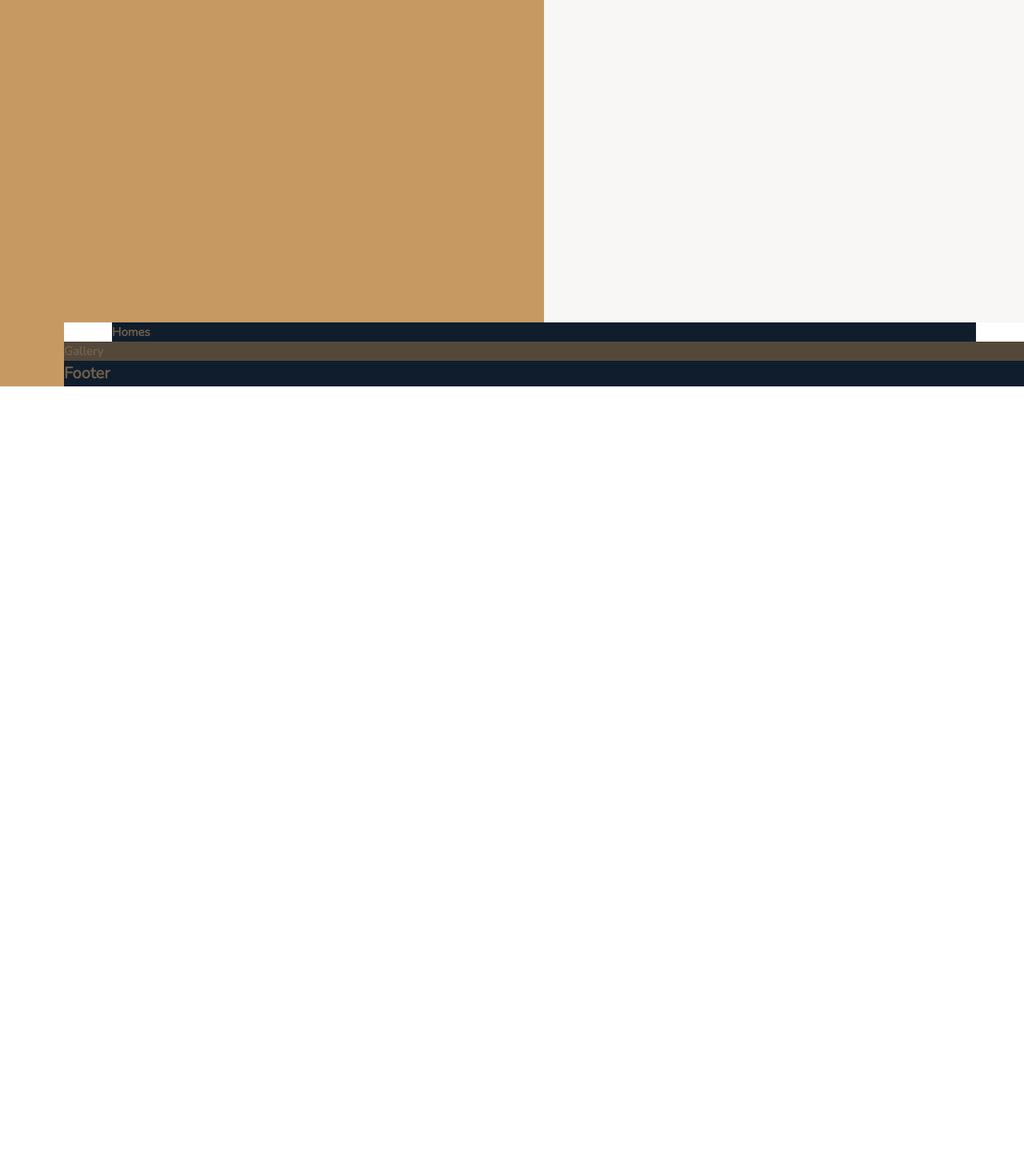
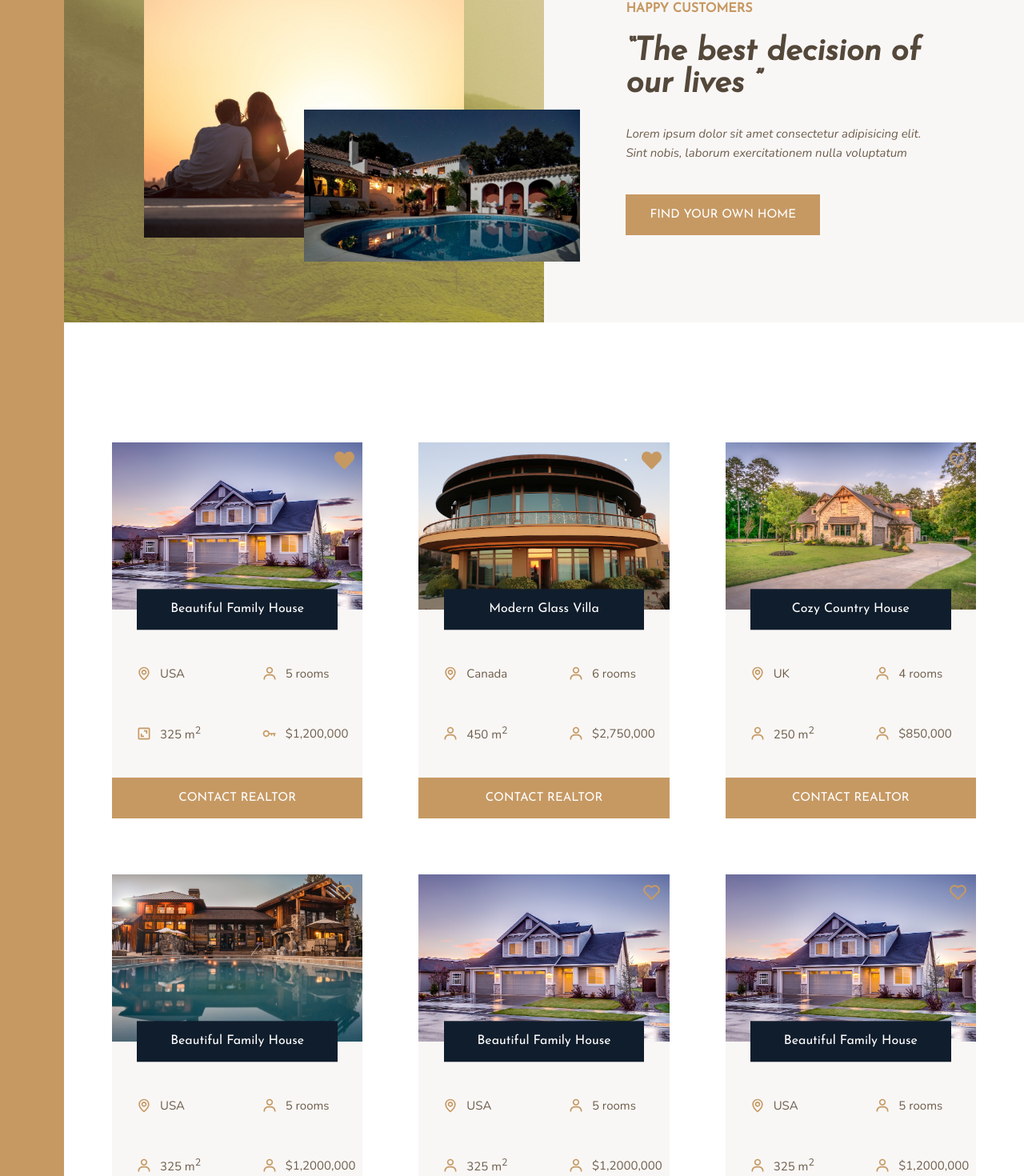
Before and after one commit to gabriel2302/Grid-Layout-React, a React (Create React App) app: page / in a window 1280 px wide. Shown: the part 1472-2942 px from the top of the page at 80% size. Before the commit the page ends 1955 px from the top, so only its background shows below. Built offline with nearby package versions, Linux system fonts and the light colour scheme.

Commit message:
Home component

```diff
--- /dev/null
+++ b/src/components/Button/index.tsx
@@ -0,0 +1,13 @@
+import React from 'react';
+
+import { Container } from './styles';
+
+const Button: React.FC = ({children}) => {
+  return (
+    <Container>
+      {children}
+    </Container>
+  );
+};
+
+export default Button;
--- /dev/null
+++ b/src/components/Button/styles.ts
@@ -0,0 +1,22 @@
+import styled from 'styled-components';
+
+import theme from '../../utils/theme';
+
+const { colors, fonts } = theme;
+
+export const Container = styled.button`
+  background-color: ${colors.primary};
+  color: #fff;
+  border: none;
+  border-radius: 0;
+  font-family: ${fonts.fontDisplay};
+  font-size: 1.5rem;
+  text-transform: uppercase;
+  padding: 1.8rem 3rem;
+  cursor: pointer;
+  transition: all .2s;
+
+  :hover {
+    background-color: ${colors.primaryDark};
+  }
+`;
--- a/src/components/Heading/styles.ts
+++ b/src/components/Heading/styles.ts
@@ -15,11 +15,15 @@ export const Container = styled.div<ContainerProps>`
   }
 
   h2 {
-    font-size: 1.7rem;
+    font-size: 4rem;
+    font-style: italic;
+    line-height: 1;
   }
 
   h3 {
-    font-size: 1.5rem;
+    font-size: 1.6rem;
+    color: ${theme.colors.primary};
+    text-transform: uppercase;
   }
 
   h4 {
--- a/src/components/Homes/index.tsx
+++ b/src/components/Homes/index.tsx
@@ -1,11 +1,179 @@
 import React from 'react';
+import { BiHeart, BiMap, BiUser, BiArea, BiKey } from 'react-icons/bi'
+import { FaHeart } from 'react-icons/fa';
 
-import { Container } from './styles';
+import { Container, Homecard, HomeInfo } from './styles';
+
+import Button from '../Button';
+
+import img1 from '../../assets/img/house-1.jpeg';
+import img2 from '../../assets/img/house-2.jpeg';
+import img3 from '../../assets/img/house-3.jpeg';
+import img4 from '../../assets/img/house-4.jpeg';
+import img5 from '../../assets/img/house-5.jpeg';
+import img6 from '../../assets/img/house-6.jpeg';
 
 const Homes: React.FC = () => {
   return (
     <Container>
-      <h1>Homes</h1>
+      <Homecard>
+        <img src={img1} alt="Casa 1"/>
+        <FaHeart />
+        <h5>Beautiful Family House</h5>
+
+        <HomeInfo style={{marginTop: '2.5rem'}}>
+          <BiMap />
+          <p>USA</p>
+        </HomeInfo>
+
+        <HomeInfo style={{marginTop: '2.5rem'}}>
+          <BiUser />
+          <p>5 rooms</p>
+        </HomeInfo>
+
+        <HomeInfo>
+          <BiArea />
+          <p>325 m<sup>2</sup></p>
+        </HomeInfo>
+
+        <HomeInfo>
+          <BiKey />
+          <p>$1,200,000</p>
+        </HomeInfo>
+        <Button>Contact realtor</Button>
+      </Homecard>
+
+      <Homecard>
+        <img src={img2} alt="Casa 2"/>
+        <FaHeart />
+        <h5>Modern Glass Villa</h5>
+        <HomeInfo style={{marginTop: '2.5rem'}}>
+          <BiMap />
+          <p>Canada</p>
+        </HomeInfo>
+
+        <HomeInfo style={{marginTop: '2.5rem'}}>
+          <BiUser />
+          <p>6 rooms</p>
+        </HomeInfo>
+
+        <HomeInfo>
+          <BiUser />
+          <p>450 m<sup>2</sup></p>
+        </HomeInfo>
+
+        <HomeInfo>
+          <BiUser />
+          <p>$2,750,000</p>
+        </HomeInfo>
+        <Button>Contact realtor</Button>
+      </Homecard>
+
+      <Homecard>
+        <img src={img3} alt="Casa 3"/>
+        <BiHeart />
+        <h5>Cozy Country House</h5>
+        <HomeInfo style={{marginTop: '2.5rem'}}>
+          <BiMap />
+          <p>UK</p>
+        </HomeInfo>
+
+        <HomeInfo style={{marginTop: '2.5rem'}}>
+          <BiUser />
+          <p>4 rooms</p>
+        </HomeInfo>
+
+        <HomeInfo>
+          <BiUser />
+          <p>250 m<sup>2</sup></p>
+        </HomeInfo>
+
+        <HomeInfo>
+          <BiUser />
+          <p>$850,000</p>
+        </HomeInfo>
+        <Button>Contact realtor</Button>
+      </Homecard>
+
+      <Homecard>
+        <img src={img4} alt="Casa 4"/>
+        <BiHeart />
+        <h5>Beautiful Family House</h5>
+        <HomeInfo style={{marginTop: '2.5rem'}}>
+          <BiMap />
+          <p>USA</p>
+        </HomeInfo>
+
+        <HomeInfo style={{marginTop: '2.5rem'}}>
+          <BiUser />
+          <p>5 rooms</p>
+        </HomeInfo>
+
+        <HomeInfo>
+          <BiUser />
+          <p>325 m<sup>2</sup></p>
+        </HomeInfo>
+
+        <HomeInfo>
+          <BiUser />
+          <p>$1,2000,000</p>
+        </HomeInfo>
+        <Button>Contact realtor</Button>
+      </Homecard>
+
+      <Homecard>
+        <img src={img1} alt="Casa 1"/>
+        <BiHeart />
+        <h5>Beautiful Family House</h5>
+        <HomeInfo style={{marginTop: '2.5rem'}}>
+          <BiMap />
+          <p>USA</p>
+        </HomeInfo>
+
+        <HomeInfo style={{marginTop: '2.5rem'}}>
+          <BiUser />
+          <p>5 rooms</p>
+        </HomeInfo>
+
+        <HomeInfo>
+          <BiUser />
+          <p>325 m<sup>2</sup></p>
+        </HomeInfo>
+
+        <HomeInfo>
+          <BiUser />
+          <p>$1,2000,000</p>
+        </HomeInfo>
+        <Button>Contact realtor</Button>
+      </Homecard>
+
+      <Homecard>
+        <img src={img1} alt="Casa 1"/>
+        <BiHeart />
+        <h5>Beautiful Family House</h5>
+
+        <HomeInfo style={{marginTop: '2.5rem'}}>
+          <BiMap/>
+          <p>USA</p>
+        </HomeInfo>
+
+        <HomeInfo style={{marginTop: '2.5rem'}}>
+          <BiUser />
+          <p>5 rooms</p>
+        </HomeInfo>
+
+        <HomeInfo>
+          <BiUser />
+          <p>325 m<sup>2</sup></p>
+        </HomeInfo>
+
+        <HomeInfo>
+          <BiUser />
+          <p>$1,2000,000</p>
+        </HomeInfo>
+        <Button>Contact realtor</Button>
+      </Homecard>
+
     </Container>
   );
 };
--- a/src/components/Homes/styles.ts
+++ b/src/components/Homes/styles.ts
@@ -2,6 +2,74 @@ import styled from 'styled-components';
 import theme from '../../utils/theme';
 
 export const Container = styled.section`
-  background-color: ${theme.colors.secondary};
   grid-column: center-start / center-end;
+  margin: 15rem 0;
+
+  display: grid;
+  grid-template-columns: repeat(auto-fit, minmax(25rem, 1fr));
+  grid-gap: 7rem;
 `;
+
+export const Homecard = styled.div`
+  background-color: ${theme.colors.greyLight1};
+
+  display: grid;
+  grid-template-columns: repeat(2, 1fr);
+  grid-row-gap: 3.5rem;
+
+
+  img {
+    width: 100%;
+    grid-column: 1 / -1;
+    grid-row: 1 / 2;
+    z-index: 1;
+  }
+
+  svg {
+    grid-row: 1 / 2;
+    grid-column: 2 / 3;
+    width: 2.5rem;
+    height: 2.5rem;
+    fill: ${theme.colors.primary};
+    z-index: 2;
+    justify-self: end;
+    margin: 1rem;
+  }
+
+  h5 {
+    grid-row: 1 / 2;
+    grid-column: 1 / -1;
+    justify-self: center;
+    align-self: end;
+    z-index: 3;
+
+    width: 80%;
+    font-family: ${theme.fonts.fontDisplay};
+    font-size: 1.6rem;
+    text-align: center;
+    padding: 1.25rem;
+    background-color: ${theme.colors.secondary};
+    color: #fff;
+    font-weight: 400;
+    transform: translateY(50%);
+  }
+
+  button {
+    grid-column: 1 / -1;
+  }
+`;
+
+export const HomeInfo = styled.div`
+  font-size: 1.5rem;
+  margin-left: 2rem;
+
+  display: flex;
+  align-items: center;
+
+  svg {
+    width: 2rem;
+    height: 2rem;
+    fill: ${theme.colors.primary};
+    margin-right: 1rem;
+  }
+`;
--- a/src/components/StoryContent/index.tsx
+++ b/src/components/StoryContent/index.tsx
@@ -1,11 +1,20 @@
 import React from 'react';
 
 import { Container } from './styles';
+import Heading from '../Heading';
+import Button from '../Button';
 
 const StoryContent: React.FC = () => {
   return (
     <Container>
-      <h1>StoryContent</h1>
+      <Heading>
+        <h3>Happy Customers</h3>
+      </Heading>
+      <Heading>
+        <h2>&ldquo;The best decision of our lives &rdquo;</h2>
+      </Heading>
+      <p>Lorem ipsum dolor sit amet consectetur adipisicing elit. Sint nobis, laborum exercitationem nulla voluptatum</p>
+      <Button>Find your own home</Button>
     </Container>
   );
 };
--- a/src/components/StoryContent/styles.ts
+++ b/src/components/StoryContent/styles.ts
@@ -4,4 +4,30 @@ import theme from '../../utils/theme';
 export const Container = styled.div`
   background-color: ${theme.colors.greyLight1};
   grid-column: col-start 5 / full-end;
+
+  padding: 6rem 8vw;
+
+  display: flex;
+  flex-direction: column;
+  justify-content: center;
+  align-items: flex-start;
+
+  /* display: grid;
+  align-content: center;
+  justify-items: start; */
+
+  h2 {
+    margin-bottom: 3rem;
+  }
+
+  h3 {
+    margin-bottom: 2rem;
+  }
+
+  p {
+    font-size: 1.5rem;
+    font-style: italic;
+    margin-bottom: 4rem;
+
+  }
 `;
--- a/src/components/StoryPictures/index.tsx
+++ b/src/components/StoryPictures/index.tsx
@@ -1,11 +1,14 @@
 import React from 'react';
 
 import { Container } from './styles';
+import img1 from '../../assets/img/story-1.jpeg';
+import img2 from '../../assets/img/story-2.jpeg';
 
 const StoryPictures: React.FC = () => {
   return (
     <Container>
-      <h1>StoryPictures</h1>
+      <img src={img1} alt="Couple with new house"/>
+      <img src={img2} alt="New house"/>
     </Container>
   );
 };
--- a/src/components/StoryPictures/styles.ts
+++ b/src/components/StoryPictures/styles.ts
@@ -1,7 +1,33 @@
 import styled from 'styled-components';
 import theme from '../../utils/theme';
+
+import background from '../../assets/img/back.jpg';
 
 export const Container = styled.div`
   background-color: ${theme.colors.primary};
   grid-column: full-start / col-end 4;
+  background-image: linear-gradient(to left, rgba(198, 153, 99, .5), rgba(198, 153, 99, .5)) ,url(${background});
+
+  display: grid;
+  grid-template-rows: repeat(6, 1fr);
+  grid-template-columns: repeat(6, 1fr);
+  align-items: center;
+
+  img {
+    width: 100%;
+  }
+
+  img:nth-child(1) {
+    grid-row: 2 / 6;
+    grid-column: 2 / 6;
+    box-shadow: 0 2rem 5rem rgba(#000, .1);
+  }
+
+  img:nth-child(2) {
+    width: 115%;
+    grid-row: 4 / 6;
+    grid-column: 4 / 7;
+    z-index: 20;
+    box-shadow: 0 2rem 5rem rgba(#000, .1);
+  }
 `;
```
